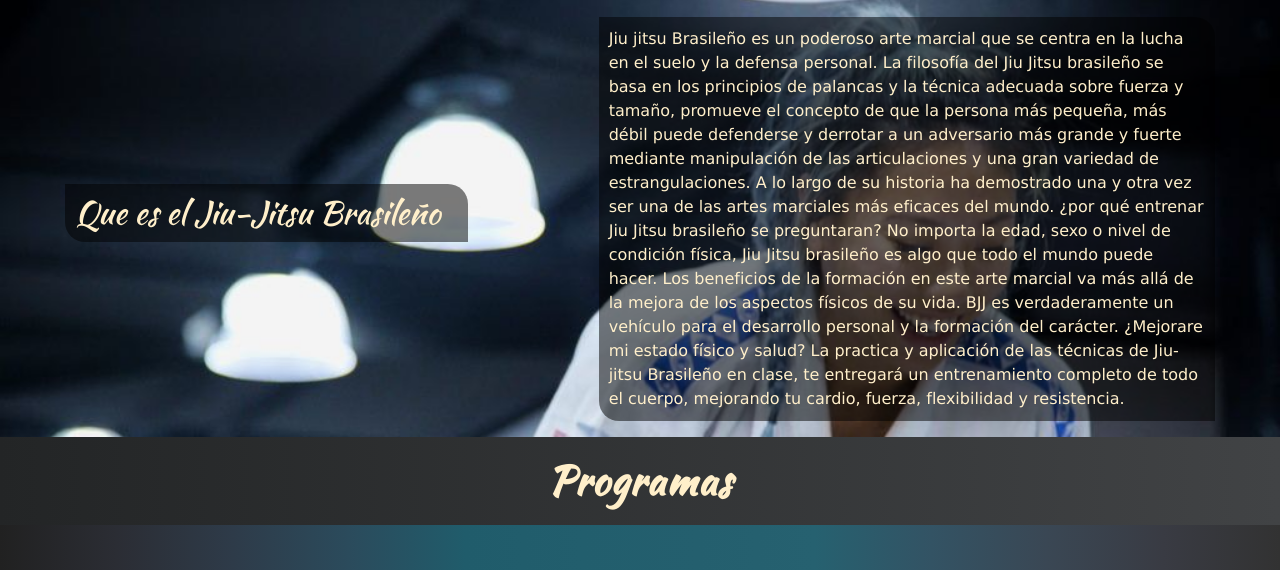
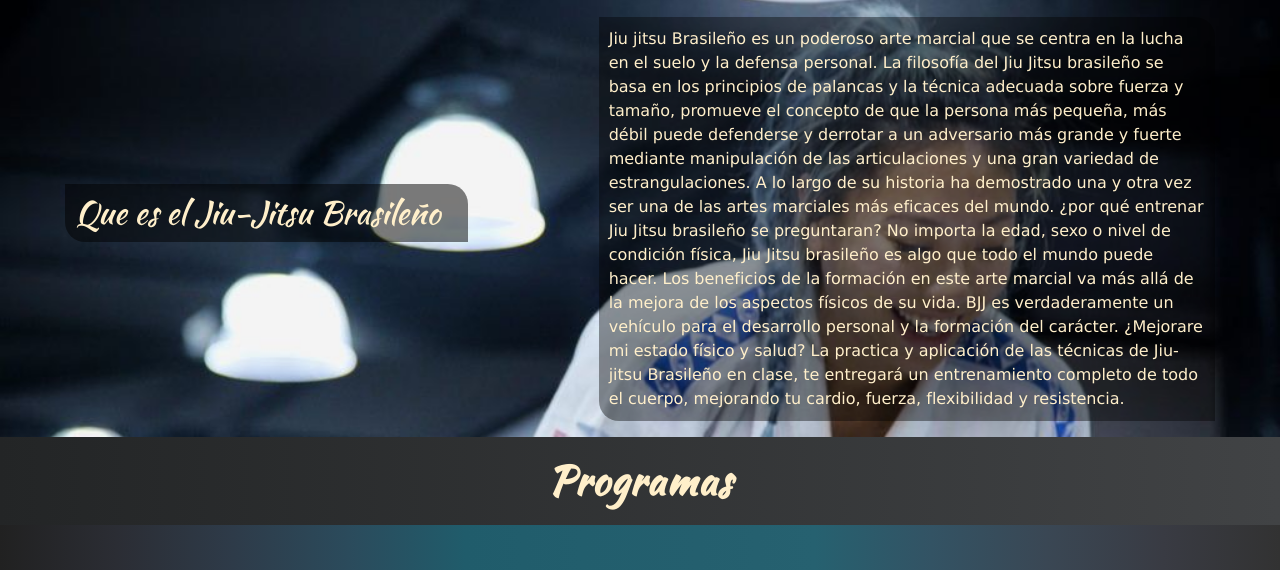
Before and after one commit to javier-vall/senshibjj-landing, a website: page index.html in a window 1280 px wide. Shown: the part 718-1288 px from the top of the page. Drawn offline with nearby package versions, Linux system fonts and the light colour scheme; files that its build step writes are made by us from their sources.

Commit message:
second git commit

```diff
--- a/scss/style.scss
+++ b/scss/style.scss
@@ -196,7 +196,7 @@ p {
   }
   p {
     font-size: 1rem;
-    background-color: rgba(0, 0, 0, 0.5);
+    background-color: rgba(0, 0, 0, 0.4);
     padding: 10px;
     border-bottom-left-radius: 20px;
     border-top-right-radius: 20px;
```
